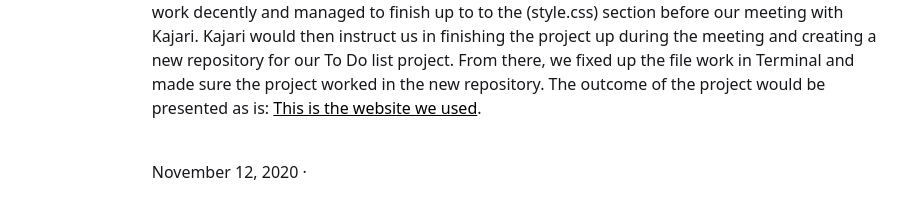
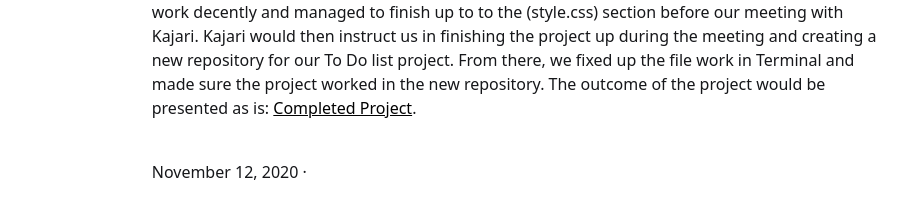
Before and after one commit to Osvaldo178/Osvaldo178.github.io, a Jekyll site: the page built from _posts/2020-11-12-Continuation-of-Html-work.md, in a window 1280 px wide. Shown: the part 184-403 px from the top of the page, without its empty margins (201-1108 px from the left). Built offline with Jekyll 4.4.1, drawn with Linux system fonts in a browser that asks for light colours.

Commit message:
fixed link

```diff
--- a/_posts/2020-11-12-Continuation-of-Html-work.md
+++ b/_posts/2020-11-12-Continuation-of-Html-work.md
@@ -5,4 +5,4 @@ description:
 summary:
 tags:
 ---
-Today, Kajari instructed us on creating a to do list by using the following website to guide in completeing the task. [This is the website we used](https://www.learn-html.org/en/Hello%2C_World%21). We had to create a new folder titled 'Webpage2' and add a new file Html file first before starting the task. I progressed in the Html work decently and managed to finish up to to the (style.css) section before our meeting with Kajari. Kajari would then instruct us in finishing the project up during the meeting and creating a new repository for our To Do list project. From there, we fixed up the file work in Terminal and made sure the project worked in the new repository. The outcome of the project would be presented as is: [This is the website we used](https://osvaldo178.github.io/todolist/).
+Today, Kajari instructed us on creating a to do list by using the following website to guide in completeing the task. [This is the website we used](https://www.learn-html.org/en/Hello%2C_World%21). We had to create a new folder titled 'Webpage2' and add a new file Html file first before starting the task. I progressed in the Html work decently and managed to finish up to to the (style.css) section before our meeting with Kajari. Kajari would then instruct us in finishing the project up during the meeting and creating a new repository for our To Do list project. From there, we fixed up the file work in Terminal and made sure the project worked in the new repository. The outcome of the project would be presented as is: [Completed Project](https://osvaldo178.github.io/todolist/).
```
